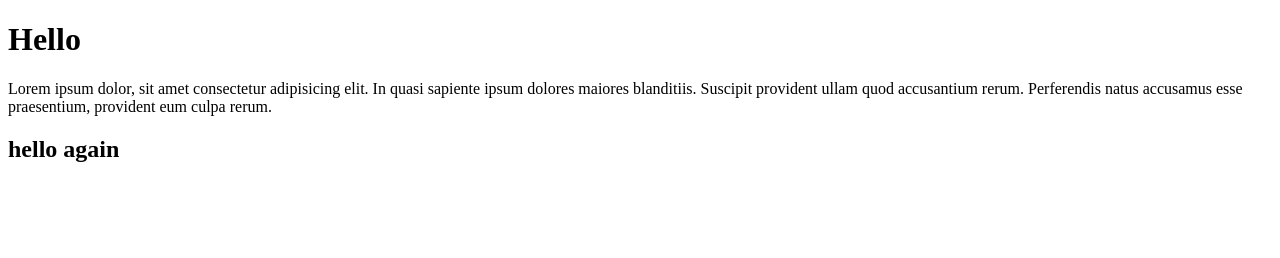
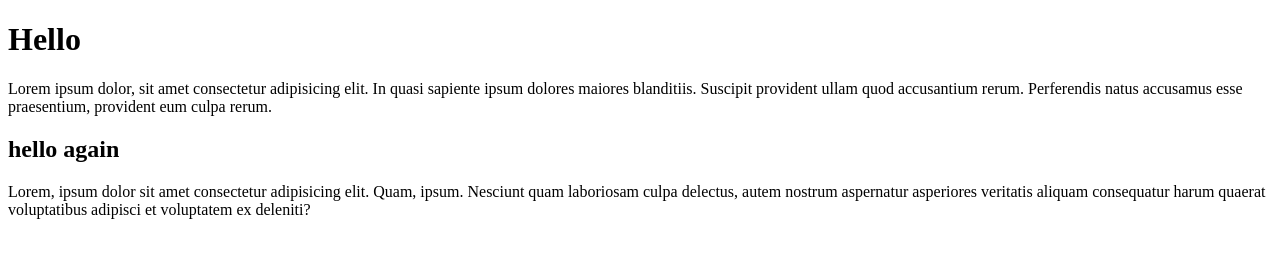
Before and after one commit to ssupr-softserve/test_repo, a plain HTML site: page index.html in a window 1280 px wide. Drawn offline with Linux system fonts and the light colour scheme.

Commit message:
add second paragraph

```diff
--- a/index.html
+++ b/index.html
@@ -10,5 +10,6 @@
   <h1>Hello</h1>
   <p>Lorem ipsum dolor, sit amet consectetur adipisicing elit. In quasi sapiente ipsum dolores maiores blanditiis. Suscipit provident ullam quod accusantium rerum. Perferendis natus accusamus esse praesentium, provident eum culpa rerum.</p>
   <h2>hello again</h2>
+  <p>Lorem, ipsum dolor sit amet consectetur adipisicing elit. Quam, ipsum. Nesciunt quam laboriosam culpa delectus, autem nostrum aspernatur asperiores veritatis aliquam consequatur harum quaerat voluptatibus adipisci et voluptatem ex deleniti?</p>
 </body>
 </html>
```
